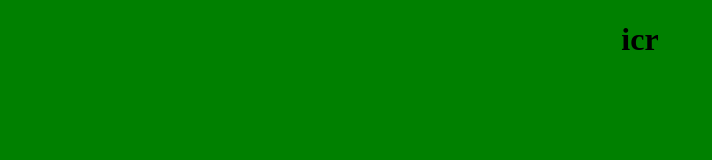
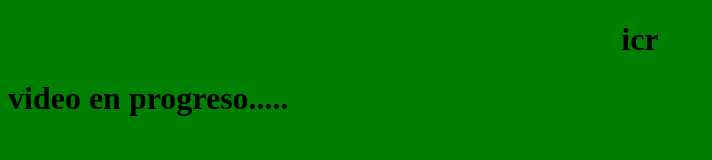
Before and after one commit to JavierTorresGarrido/javierrtorresse.github.io, a plain HTML site: page icr.html in a window 1280 px wide. Shown: the whole page, without its empty margins (0-712 px from the left). Drawn offline with Linux system fonts and the light colour scheme.

Commit message:
Update icr.html
Signed-off-by: Javier Torres Garrido <130594544+JavierTorresGarrido@users.noreply.github.com>

```diff
--- a/icr.html
+++ b/icr.html
@@ -9,3 +9,9 @@
 </html>
 
 <center><h1>icr</center>
+
+
+
+
+
+	<h1>video en progreso.....
```
